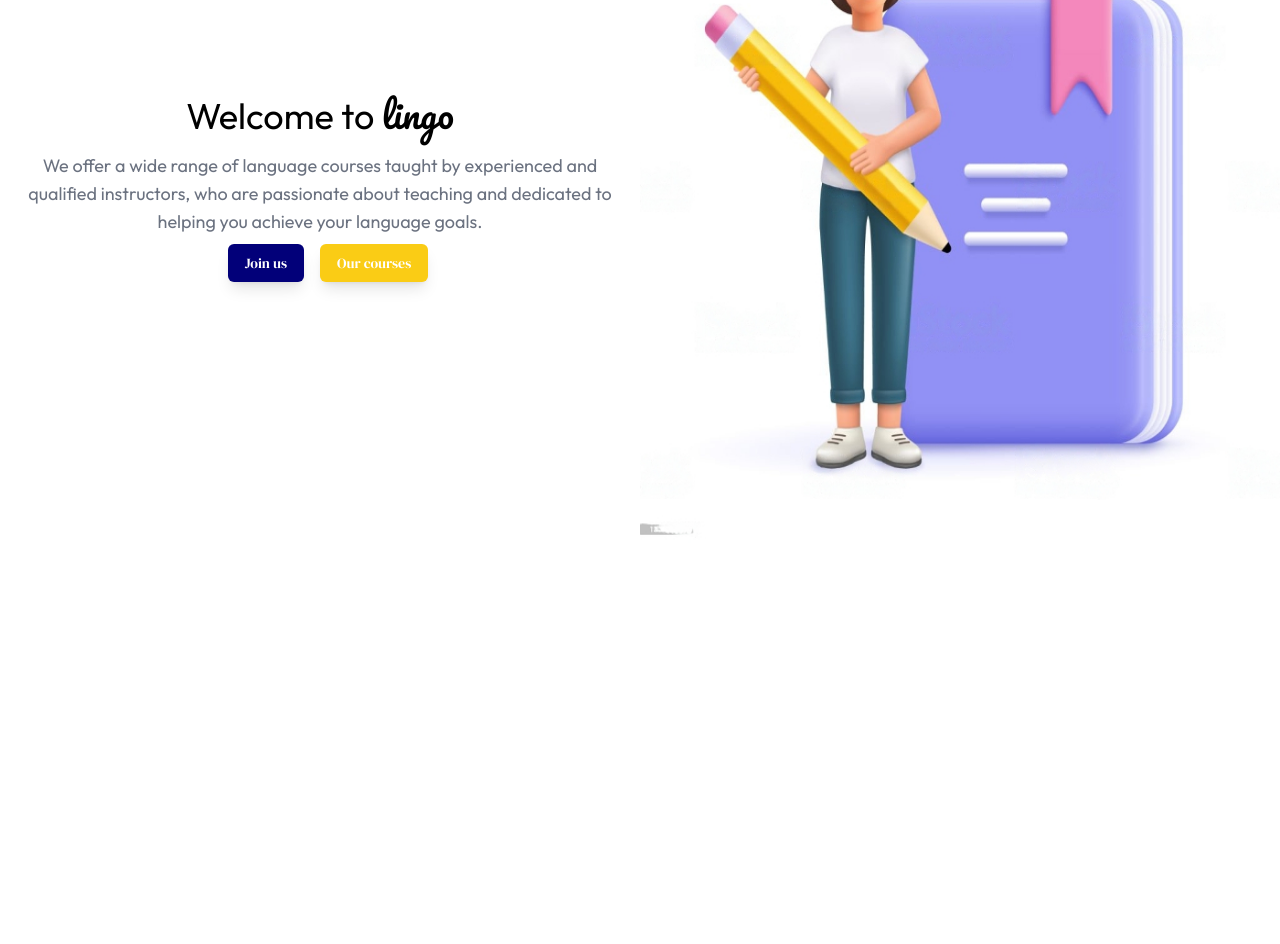
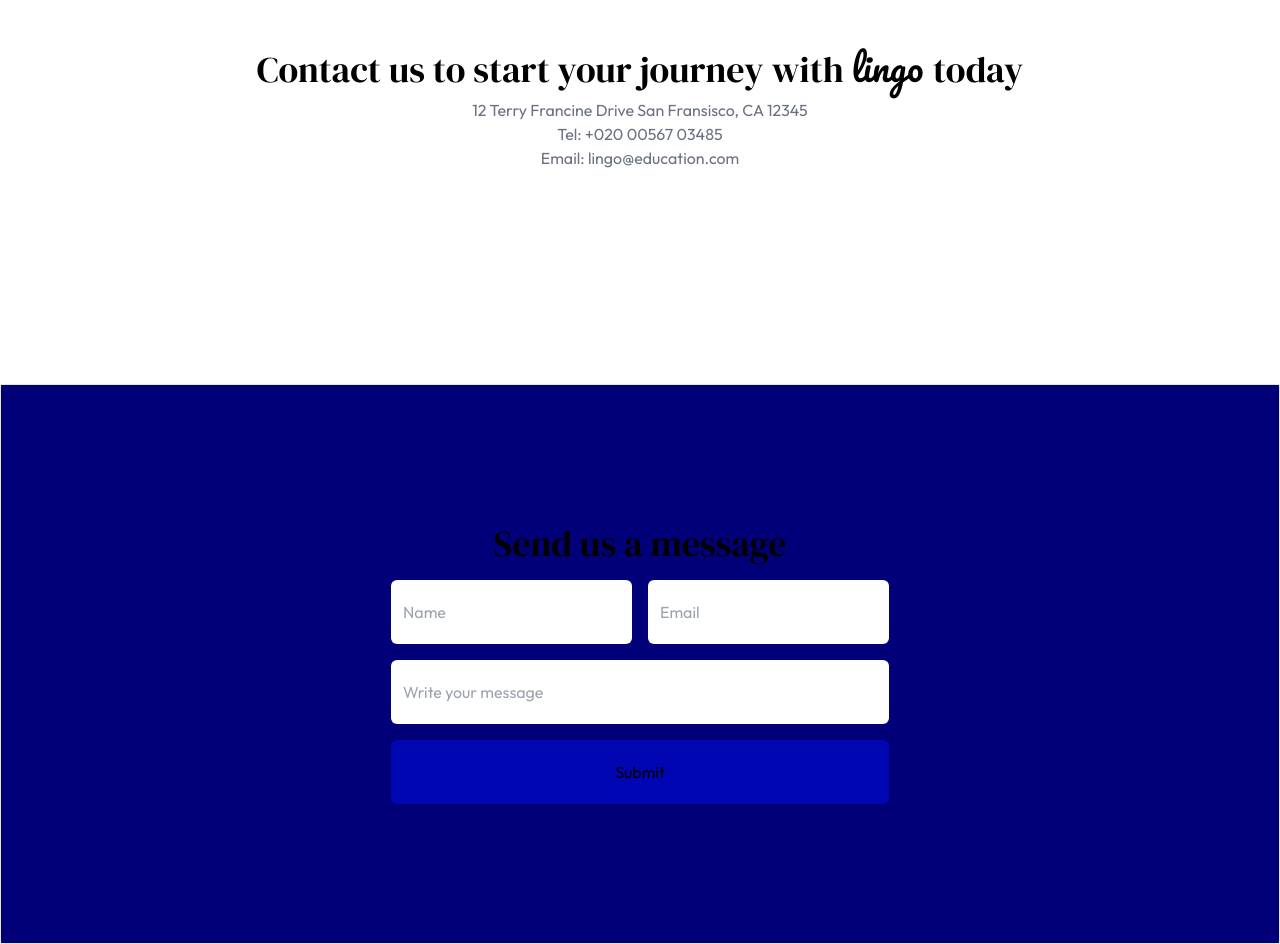
Before and after one commit to irriz-jayy/lingo, a React (Create React App) app: page /contact in a window 1280 px wide. Shown: the part 240-1184 px from the top of the page. Before the commit the page ends 800 px from the top, so only its background shows below. Built offline with nearby package versions, Linux system fonts and the light colour scheme.

Commit message:
completed contact card

```diff
--- a/package.json
+++ b/package.json
@@ -10,6 +10,8 @@
     "@testing-library/user-event": "^13.5.0",
     "react": "^18.2.0",
     "react-dom": "^18.2.0",
+    "react-router": "^6.14.2",
+    "react-router-dom": "^6.14.2",
     "react-scripts": "5.0.1",
     "web-vitals": "^2.1.4"
   },
--- a/src/App.js
+++ b/src/App.js
@@ -1,12 +1,17 @@
+import { Route, Routes } from "react-router";
 import "./App.css";
 import Landingpage from "./components/Landingpage";
 import Navbar from "./components/Navbar";
+import Contact from "./components/Contact";
 
 function App() {
   return (
     <div className="App">
       <Navbar />
-      <Landingpage />
+      <Routes>
+        <Route path="/" element={<Landingpage />} />
+        <Route path="/contact" element={<Contact />} />
+      </Routes>
     </div>
   );
 }
--- a/src/components/Contact.jsx
+++ b/src/components/Contact.jsx
@@ -1,7 +1,52 @@
 import React from "react";
 
 function Contact() {
-  return <div>Contact</div>;
+  return (
+    <>
+      <div className="flex h-[70vh] items-center justify-center flex-col sm:flex-col lg:flex-row">
+        <div>
+          <p className="text-4xl font-heading p-2">
+            Contact us to start your journey with{" "}
+            <span className="font-logo">lingo </span> today
+          </p>
+          <p className="text-gray-500 font-paragraph">
+            12 Terry Francine Drive San Fransisco, CA 12345
+          </p>
+          <p className="text-gray-500 font-paragraph">Tel: +020 00567 03485</p>
+          <p className="text-gray-500 font-paragraph">
+            Email: lingo@education.com
+          </p>
+        </div>
+      </div>
+      <div className="flex h-[70vh] items-center justify-center border flex-col bg-main sm:flex-col lg:flex-col">
+        <div>
+          <p className="text-4xl pb-4 font-heading">Send us a message</p>
+        </div>
+        <div>
+          <form className="grid grid-cols-2 gap-4 font-paragraph">
+            <input
+              type="text"
+              placeholder="Name"
+              className="bg-white rounded-md h-16 pl-3"
+            />
+            <input
+              type="text"
+              placeholder="Email"
+              className="bg-white rounded-md h-16 pl-3"
+            />
+            <input
+              type="text"
+              placeholder="Write your message"
+              className="bg-white rounded-md col-span-2 h-16 pl-3"
+            />
+            <button className="col-span-2 bg-button2 h-16 rounded-md hover:bg-opacity-30 hover:border hover:border-white">
+              Submit
+            </button>
+          </form>
+        </div>
+      </div>
+    </>
+  );
 }
 
 export default Contact;
--- a/src/index.js
+++ b/src/index.js
@@ -1,13 +1,16 @@
-import React from 'react';
-import ReactDOM from 'react-dom/client';
-import './index.css';
-import App from './App';
-import reportWebVitals from './reportWebVitals';
+import React from "react";
+import ReactDOM from "react-dom/client";
+import "./index.css";
+import App from "./App";
+import reportWebVitals from "./reportWebVitals";
+import { BrowserRouter } from "react-router-dom";
 
-const root = ReactDOM.createRoot(document.getElementById('root'));
+const root = ReactDOM.createRoot(document.getElementById("root"));
 root.render(
   <React.StrictMode>
-    <App />
+    <BrowserRouter>
+      <App />
+    </BrowserRouter>
   </React.StrictMode>
 );
 
--- a/tailwind.config.js
+++ b/tailwind.config.js
@@ -9,7 +9,7 @@ module.exports = {
         logo: ["Pacifico"],
       },
       colors: {
-        main: "#4E211F",
+        main: "#020079",
         button: "#020079", //deep blue
         button2: "#0006b1", //hover blue
         text1: "#D58D57",
```
Also changed, not shown: 1 other file (tests, documents, lock files or other folders).
